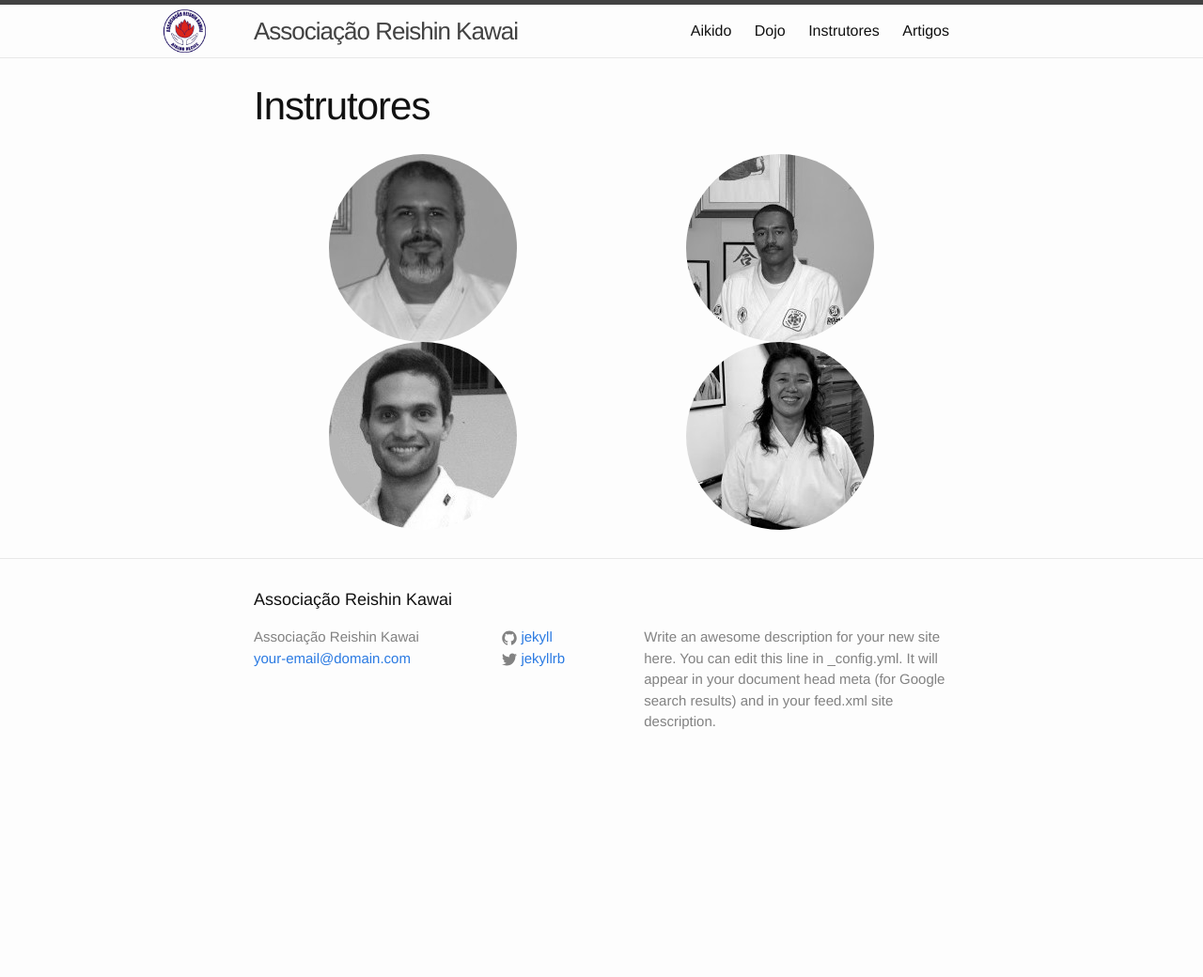
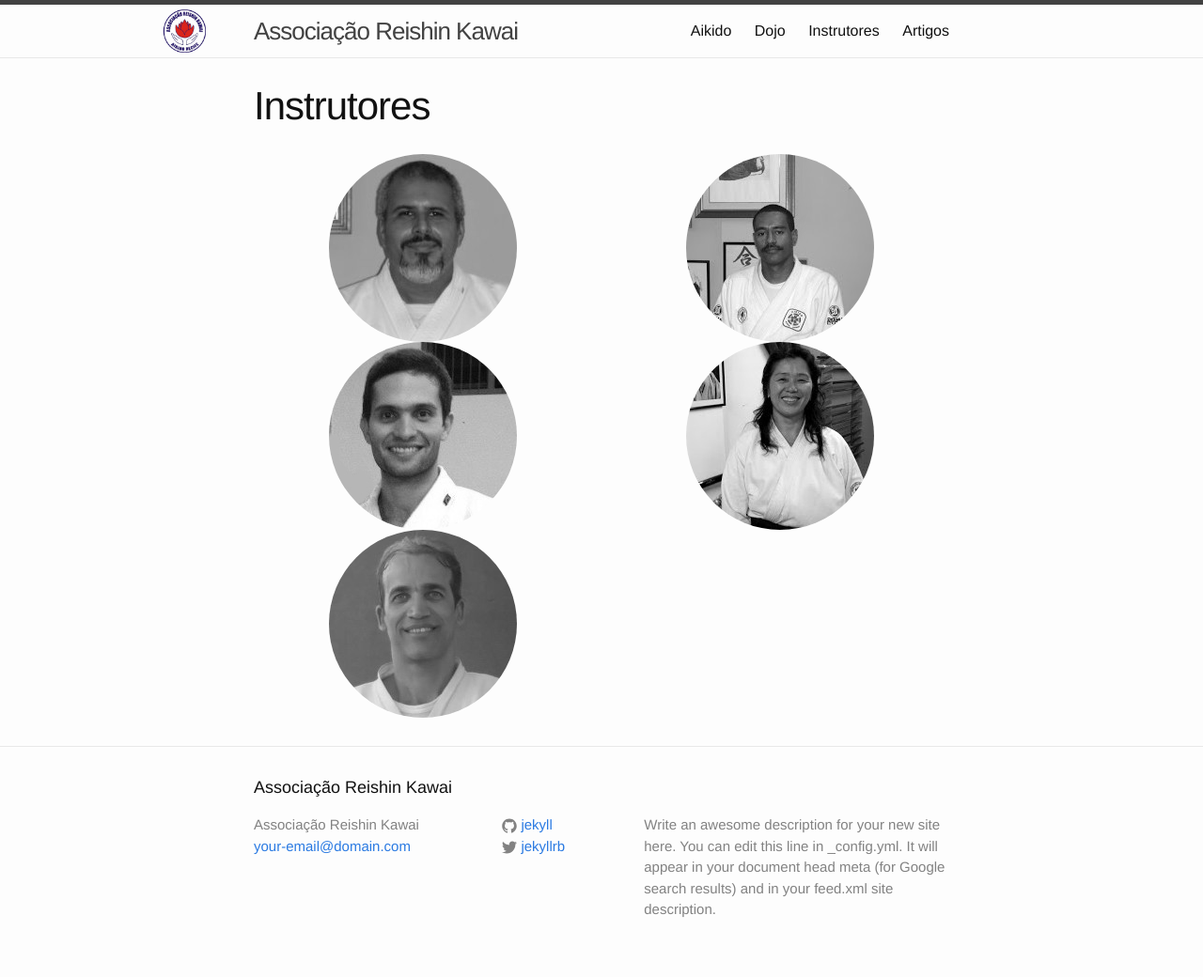
Before and after one commit to aikidorecife/aikidorecife.github.io, a Jekyll site: the page built from instructors.md, in a window 1280 px wide. Shown: the whole page at 94% size. Built offline with Jekyll 4.4.1, drawn with Linux system fonts in a browser that asks for light colours; before the commit the page ends 900 px from its top, so only the background shows below that.

Commit message:
adding madson as instructor

```diff
--- a/instructors.md
+++ b/instructors.md
@@ -8,7 +8,6 @@ permalink: /instructors/
   <div id="instructor">
   <img src="{{ site.url }}/assets/paulo-perfil.jpg" alt="Sensei Paulo" class="left-col profile_photo" />
   </div>
-
   <div id="instructor">
   <img src="{{ site.url }}/assets/gilberto-perfil.jpg" alt="Sensei Gilberto" class="right-col profile_photo" />
   </div>
@@ -18,4 +17,8 @@ permalink: /instructors/
   <div id="instructor">
   <img src="{{ site.url }}/assets/fumyko-perfil.jpg" alt="Sempai Fumyko" class="right-col profile_photo" />
   </div>
+  <div id="instructor">
+  <img src="{{ site.url }}/assets/madson-perfil.jpg" alt="Sempai Madson" class="left-col profile_photo" />
+  </div>
+
 </div>
```
Also changed, not shown: assets/madson-perfil.jpg (added).
